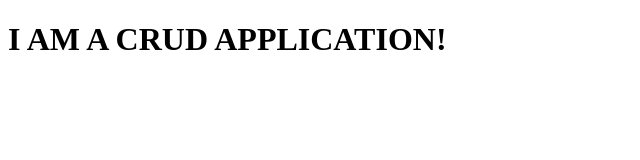
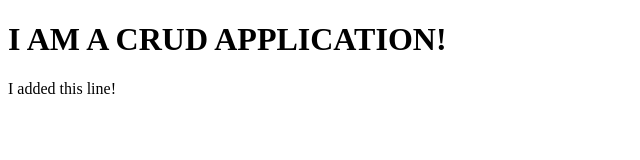
Before and after one commit to aspauldingcode/Pizza-CRUD-app, a plain HTML site: page index.html in a window 1280 px wide. Shown: the whole page, without its empty margins (0-640 px from the left). Drawn offline with Linux system fonts and the light colour scheme.

Commit message:
added new line

```diff
--- a/index.html
+++ b/index.html
@@ -8,5 +8,6 @@
 </head>
 <body>
   <H1>I AM A CRUD APPLICATION!</H1>
+  <p>I added this line!</p>
 </body>
 </html>
```
